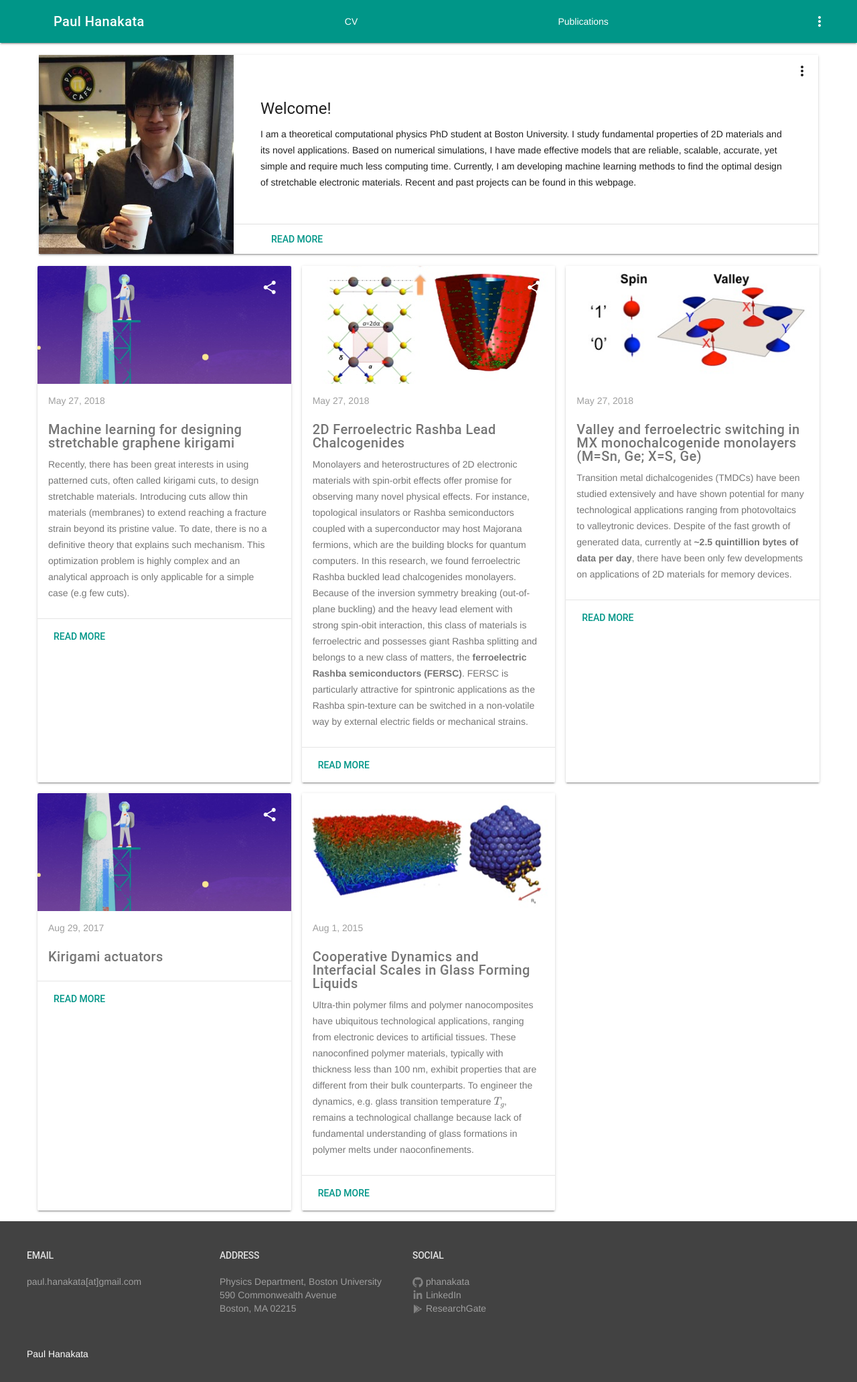
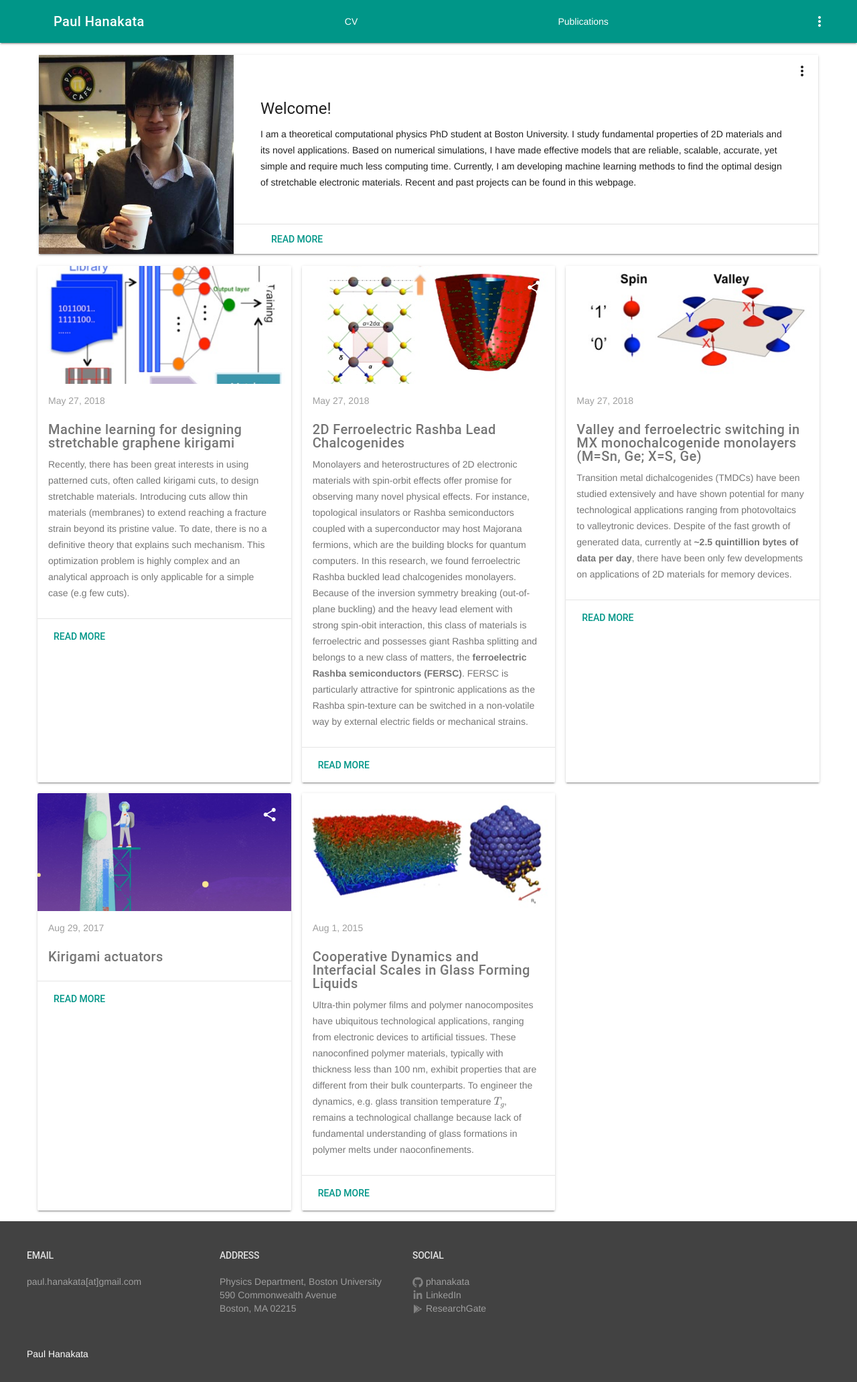
Before and after one commit to phanakata/phanakata.github.io, a Jekyll site: the page built from index.html, in a window 1280 px wide. Shown: the whole page at 67% size. Built offline with Jekyll 4.4.1, drawn with Linux system fonts in a browser that asks for light colours; formulas are drawn with MathJax 3.

Commit message:
Add ML figure

```diff
--- a/_posts/2018-05-29-ML.markdown
+++ b/_posts/2018-05-29-ML.markdown
@@ -3,6 +3,7 @@ layout: post
 title:  ""
 date:   2018-05-27 11:00:01
 categories: machinelearning
+image: /img/ML_diagram.jpg
 author: Paul Hanakata
 ---
 ##### Machine learning for designing stretchable graphene kirigami
```
Also changed, not shown: img/ML_diagram.jpg (added), 1 other file.
